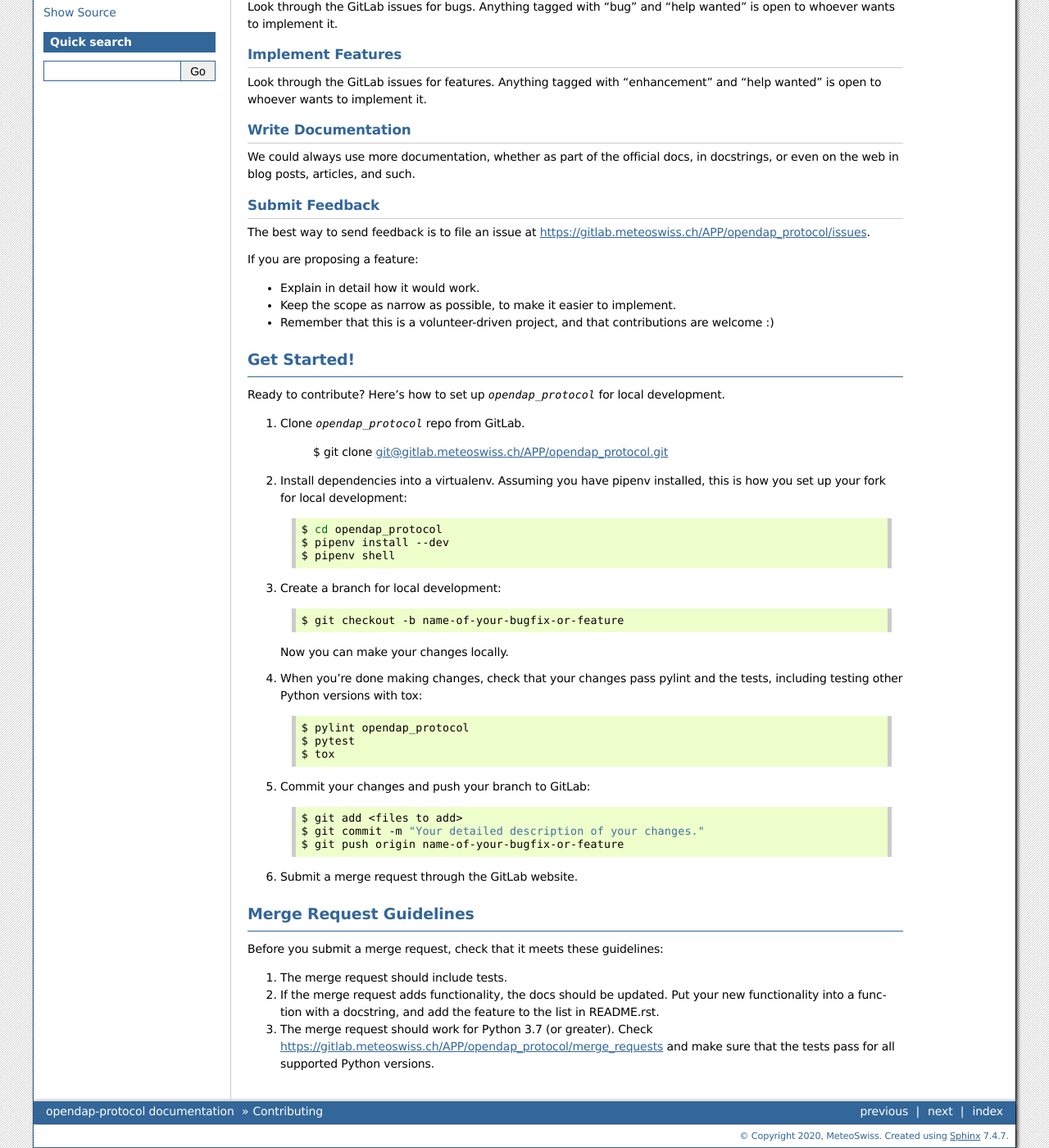
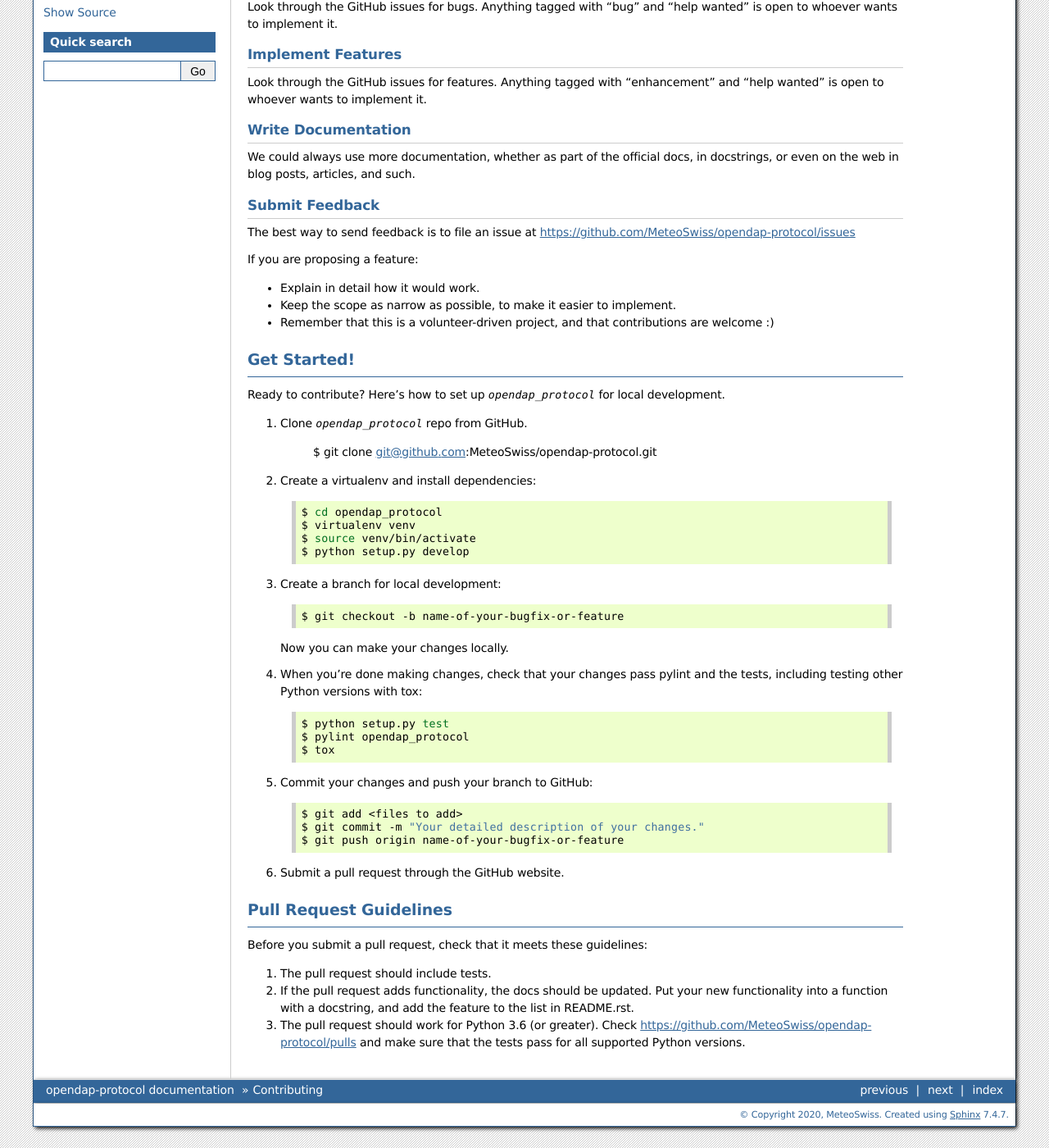
Before and after one commit to xpublish-community/opendap-protocol, a Sphinx documentation site: the page built from doc/contributing.rst, in a window 1280 px wide and 1400 px high, scrolled down 432 px. Shown: the whole window at 82% size. Built offline with Sphinx 7.4.7, drawn with Linux system fonts in a browser that asks for light colours; the version number could not be read and is left out; some of the changed text lies outside the part shown.

Commit message:
fix: concluded migration to GitHub

```diff
--- a/CONTRIBUTING.rst
+++ b/CONTRIBUTING.rst
@@ -15,7 +15,7 @@ Types of Contributions
 Report Bugs
 ~~~~~~~~~~~
 
-Report bugs at https://gitlab.meteoswiss.ch/APP/opendap_protocol/issues.
+Report bugs at https://github.com/MeteoSwiss/opendap-protocol/issues
 
 If you are reporting a bug, please include:
 
@@ -26,13 +26,13 @@ If you are reporting a bug, please include:
 Fix Bugs
 ~~~~~~~~
 
-Look through the GitLab issues for bugs. Anything tagged with "bug" and "help
+Look through the GitHub issues for bugs. Anything tagged with "bug" and "help
 wanted" is open to whoever wants to implement it.
 
 Implement Features
 ~~~~~~~~~~~~~~~~~~
 
-Look through the GitLab issues for features. Anything tagged with "enhancement"
+Look through the GitHub issues for features. Anything tagged with "enhancement"
 and "help wanted" is open to whoever wants to implement it.
 
 Write Documentation
@@ -45,7 +45,7 @@ articles, and such.
 Submit Feedback
 ~~~~~~~~~~~~~~~
 
-The best way to send feedback is to file an issue at https://gitlab.meteoswiss.ch/APP/opendap_protocol/issues.
+The best way to send feedback is to file an issue at https://github.com/MeteoSwiss/opendap-protocol/issues
 
 If you are proposing a feature:
 
@@ -59,15 +59,16 @@ Get Started!
 
 Ready to contribute? Here's how to set up `opendap_protocol` for local development.
 
-1. Clone `opendap_protocol` repo from GitLab.
+1. Clone `opendap_protocol` repo from GitHub.
 
-    $ git clone git@gitlab.meteoswiss.ch/APP/opendap_protocol.git
+    $ git clone git@github.com:MeteoSwiss/opendap-protocol.git
 
-2. Install dependencies into a virtualenv. Assuming you have pipenv installed, this is how you set up your fork for local development::
+2. Create a virtualenv and install dependencies::
 
     $ cd opendap_protocol
-    $ pipenv install --dev
-    $ pipenv shell
+    $ virtualenv venv
+    $ source venv/bin/activate
+    $ python setup.py develop
 
 3. Create a branch for local development::
 
@@ -78,27 +79,27 @@ Ready to contribute? Here's how to set up `opendap_protocol` for local developme
 4. When you're done making changes, check that your changes pass pylint and the
    tests, including testing other Python versions with tox::
 
+    $ python setup.py test
     $ pylint opendap_protocol
-    $ pytest
     $ tox
 
-5. Commit your changes and push your branch to GitLab::
+5. Commit your changes and push your branch to GitHub::
 
     $ git add <files to add>
     $ git commit -m "Your detailed description of your changes."
     $ git push origin name-of-your-bugfix-or-feature
 
-6. Submit a merge request through the GitLab website.
+6. Submit a pull request through the GitHub website.
 
-Merge Request Guidelines
+Pull Request Guidelines
 ------------------------
 
-Before you submit a merge request, check that it meets these guidelines:
+Before you submit a pull request, check that it meets these guidelines:
 
-1. The merge request should include tests.
-2. If the merge request adds functionality, the docs should be updated. Put
+1. The pull request should include tests.
+2. If the pull request adds functionality, the docs should be updated. Put
    your new functionality into a function with a docstring, and add the
    feature to the list in README.rst.
-3. The merge request should work for Python 3.7 (or greater). Check
-   https://gitlab.meteoswiss.ch/APP/opendap_protocol/merge_requests
+3. The pull request should work for Python 3.6 (or greater). Check
+   https://github.com/MeteoSwiss/opendap-protocol/pulls
    and make sure that the tests pass for all supported Python versions.
```
Also changed, not shown: README.md (+0 -5 lines), doc/installation.rst (+6 -6 lines), opendap_protocol/__init__.py (+28 -0 lines), setup.py (+27 -1 lines), .gitlab-ci.yml (deleted), 4 other files.
